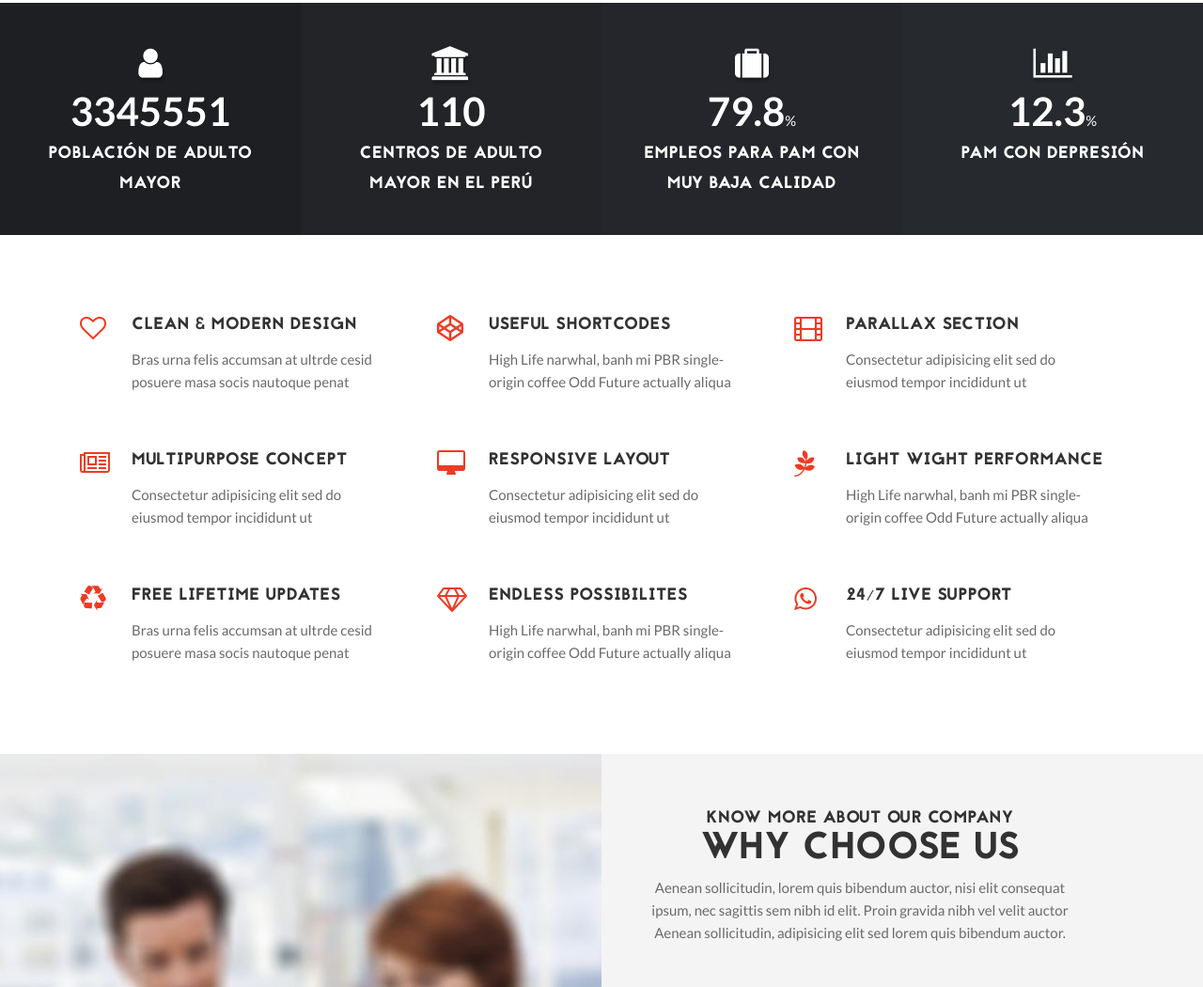
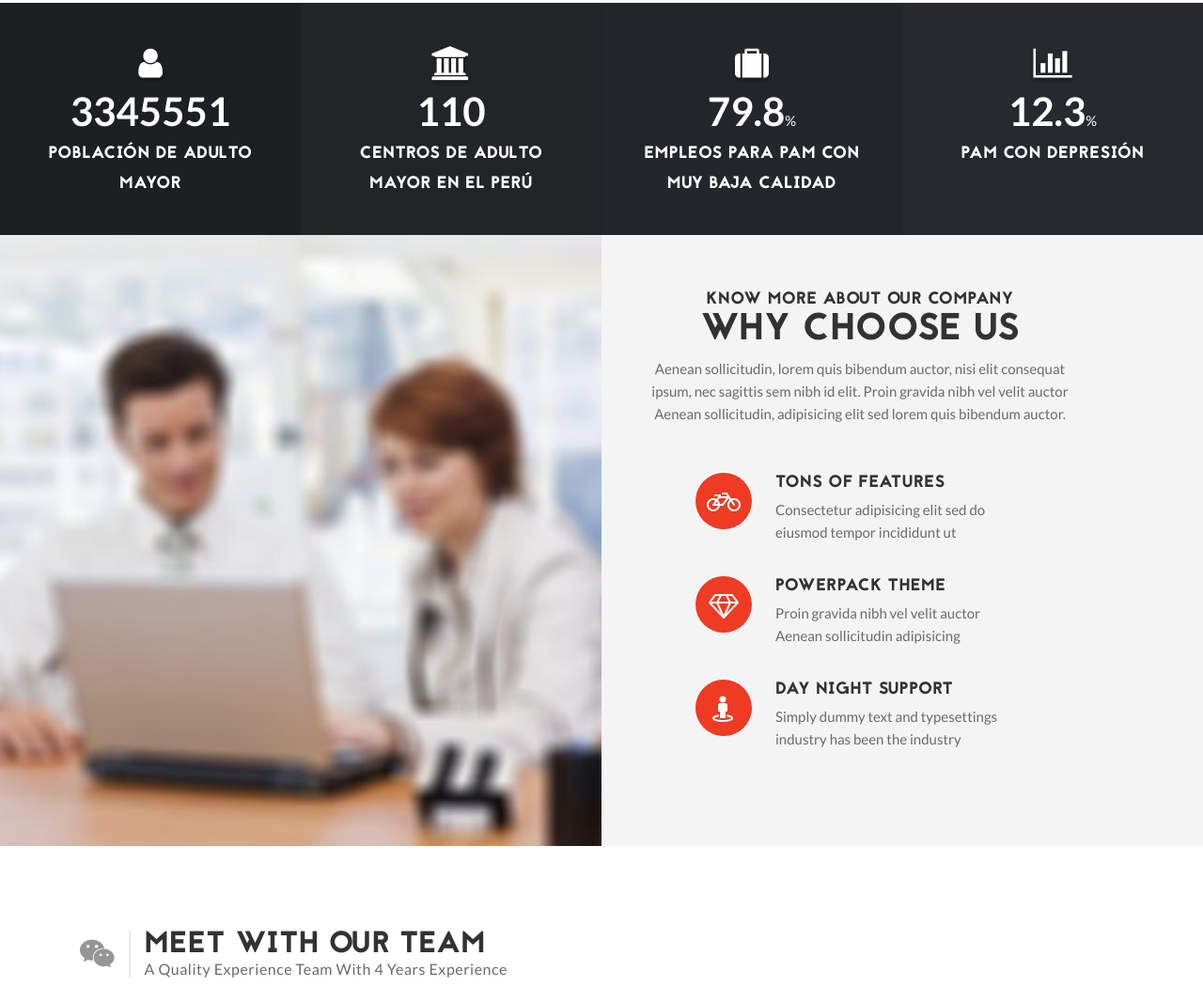
Before and after one commit to instapam/instapam.github.io, a plain HTML site: page index.html in a window 1280 px wide. Shown: the part 1192-2242 px from the top of the page at 94% size. Drawn offline with Linux system fonts and the light colour scheme; some packages are replaced by stand-ins of ours.

Commit message:
Elimina la seccion de Featured Box

```diff
--- a/index.html
+++ b/index.html
@@ -336,107 +336,6 @@
 	<!--/ Container end -->
 </section>
 <!--/ Counter end -->
-
-<!-- Feature box start -->
-<section id="feature" class="feature">
-	<div class="container">
-		<div class="row">
-			<div class="feature-box col-sm-4 wow fadeInDown" data-wow-delay=".5s">
-				<span class="feature-icon float-left"><i class="fa fa-heart-o"></i></span>
-				<div class="feature-content">
-					<h3>Clean &amp; Modern Design</h3>
-					<p>Bras urna felis accumsan at ultrde cesid posuere masa socis nautoque penat</p>
-				</div>
-			</div>
-			<!--/ End first featurebox -->
-
-			<div class="feature-box col-sm-4 wow fadeInDown" data-wow-delay=".5s">
-				<span class="feature-icon float-left"><i class="fa fa-codepen"></i></span>
-				<div class="feature-content">
-					<h3>Useful Shortcodes</h3>
-					<p>High Life narwhal, banh mi PBR single-origin coffee Odd Future actually aliqua</p>
-				</div>
-			</div>
-			<!--/ End 2nd featurebox -->
-
-			<div class="feature-box col-sm-4 wow fadeInDown" data-wow-delay=".5s">
-				<span class="feature-icon float-left"><i class="fa fa-film"></i></span>
-				<div class="feature-content">
-					<h3>Parallax Section</h3>
-					<p>Consectetur adipisicing elit sed do eiusmod tempor incididunt ut</p>
-				</div>
-			</div>
-			<!--/ End 3rd featurebox -->
-		</div><!-- Content row end -->
-
-		<div class="gap-40"></div>
-
-		<div class="row">
-			<div class="feature-box col-sm-4 wow fadeInDown" data-wow-delay=".5s">
-				<span class="feature-icon float-left"><i class="fa fa-newspaper-o"></i></span>
-				<div class="feature-content">
-					<h3>Multipurpose Concept</h3>
-					<p>Consectetur adipisicing elit sed do eiusmod tempor incididunt ut</p>
-				</div>
-			</div>
-			<!--/ End 1st featurebox -->
-
-			<div class="feature-box col-sm-4 wow fadeInDown" data-wow-delay=".5s">
-				<span class="feature-icon float-left"><i class="fa fa-desktop"></i></span>
-				<div class="feature-content">
-					<h3>Responsive Layout</h3>
-					<p>Consectetur adipisicing elit sed do eiusmod tempor incididunt ut</p>
-				</div>
-			</div>
-			<!--/ End 2nd featurebox -->
-
-			<div class="feature-box col-sm-4 wow fadeInDown" data-wow-delay=".5s">
-				<span class="feature-icon float-left"><i class="fa fa-pagelines"></i></span>
-				<div class="feature-content">
-					<h3>Light wight Performance</h3>
-					<p>High Life narwhal, banh mi PBR single-origin coffee Odd Future actually aliqua</p>
-				</div>
-			</div>
-			<!--/ End 3rd featurebox -->
-
-		</div><!-- Content row end -->
-
-		<div class="gap-40"></div>
-
-		<div class="row">
-			<div class="feature-box col-sm-4 wow fadeInDown" data-wow-delay=".5s">
-				<span class="feature-icon float-left"><i class="fa fa-recycle"></i></span>
-				<div class="feature-content">
-					<h3>Free Lifetime Updates</h3>
-					<p>Bras urna felis accumsan at ultrde cesid posuere masa socis nautoque penat</p>
-				</div>
-			</div>
-			<!--/ End first featurebox -->
-
-			<div class="feature-box col-sm-4 wow fadeInDown" data-wow-delay=".5s">
-				<span class="feature-icon float-left"><i class="fa fa-diamond"></i></span>
-				<div class="feature-content">
-					<h3>Endless Possibilites</h3>
-					<p>High Life narwhal, banh mi PBR single-origin coffee Odd Future actually aliqua</p>
-				</div>
-			</div>
-			<!--/ End first featurebox -->
-
-			<div class="feature-box col-sm-4 wow fadeInDown" data-wow-delay=".5s">
-				<span class="feature-icon float-left"><i class="fa fa-whatsapp"></i></span>
-				<div class="feature-content">
-					<h3>24/7 Live Support</h3>
-					<p>Consectetur adipisicing elit sed do eiusmod tempor incididunt ut</p>
-				</div>
-			</div>
-			<!--/ End first featurebox -->
-		</div><!-- Content row end -->
-
-	</div>
-	<!--/ Container end -->
-</section>
-<!--/ Feature box end -->
-
 
 <section id="image-block" class="image-block p-0">
 	<div class="container-fluid">
```
